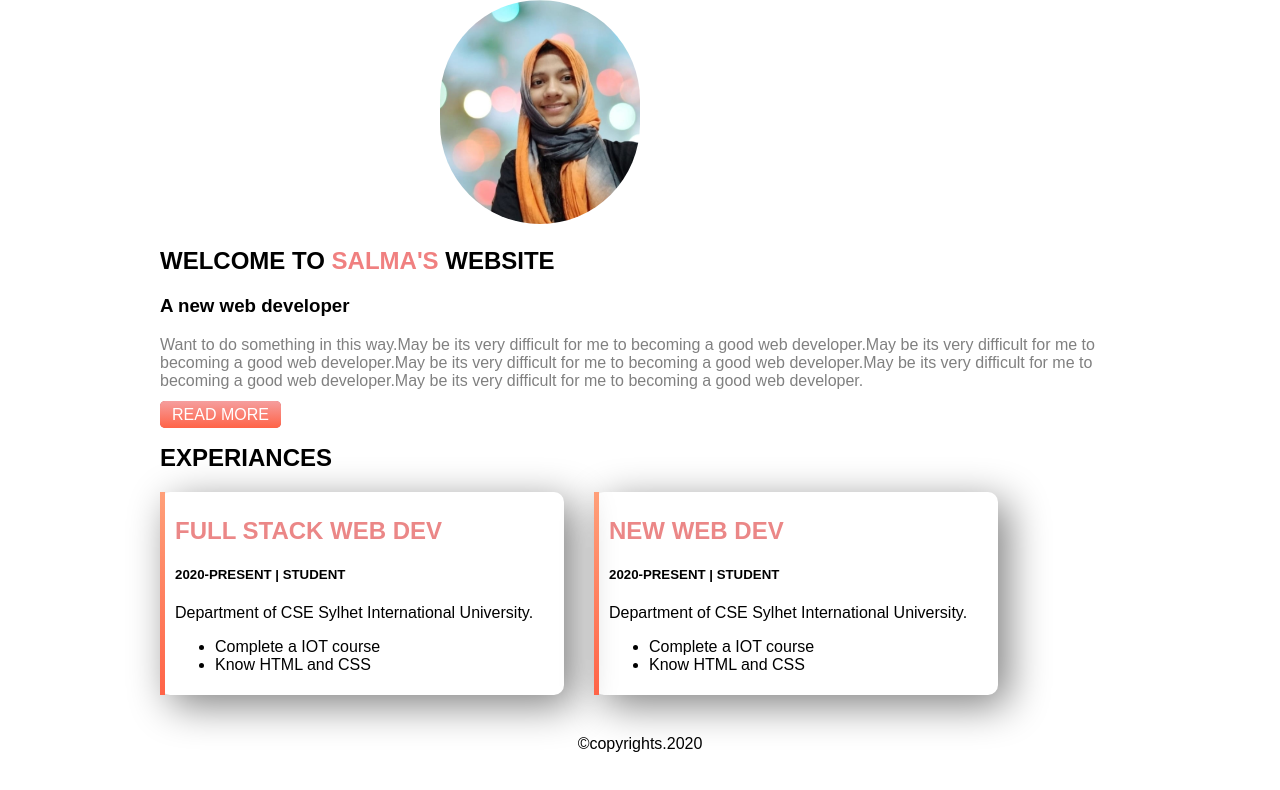
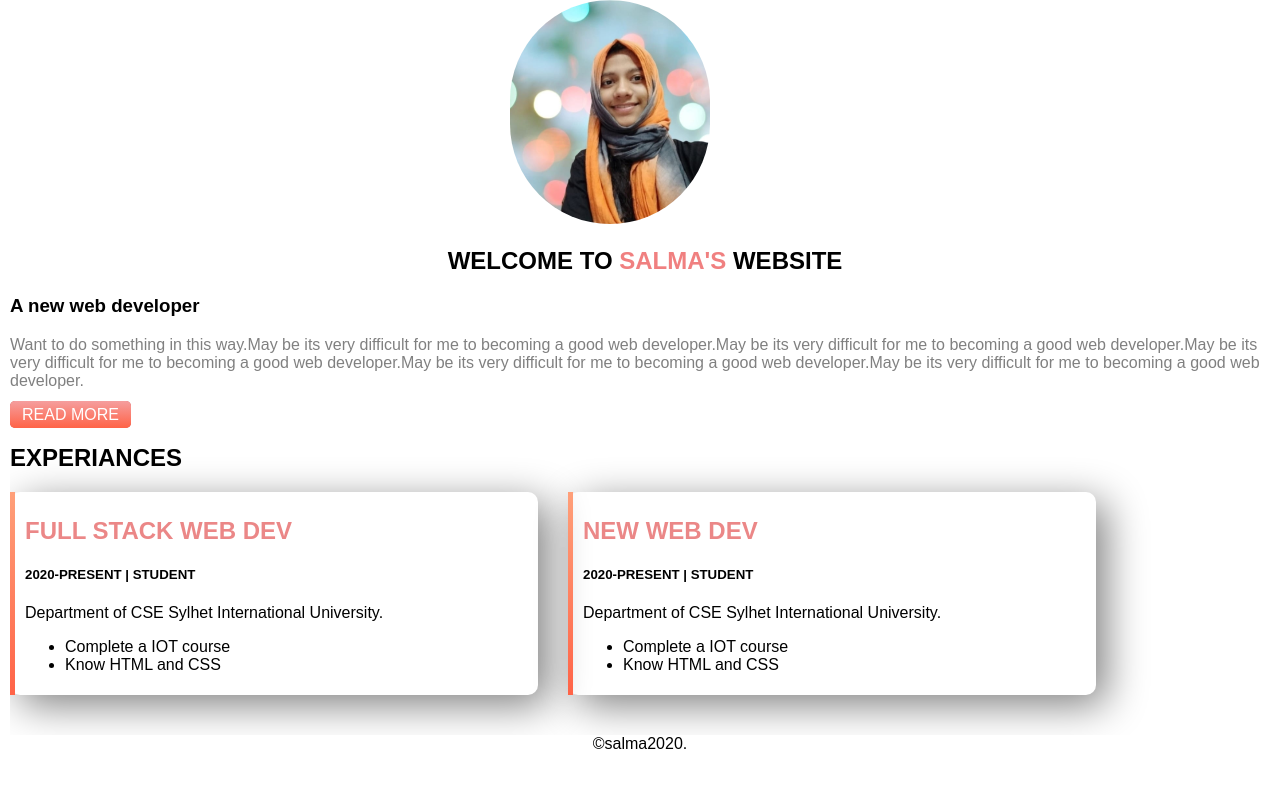
Before and after one commit to salma020/MyPortfolio, a plain HTML site: page index.html in a window 1280 px wide. Drawn offline with Linux system fonts and the light colour scheme.

Commit message:
welldone

```diff
--- a/index.html
+++ b/index.html
@@ -8,7 +8,7 @@
 </head>
 <body>
     <section>
-        <div>
+        <div class="first-part1">
             <img src="images/me.png" alt="">
         </div>
         <div class="first-part">
@@ -18,9 +18,9 @@
         </div>
         <a class="btn" href="#">READ MORE</a>
     </section>
-    <section class="Middle-part">
+    <section class="Middle-part main">
         <h2>EXPERIANCES</h2>
-        <div class="experiance">
+        <div class="experiance main">
             <h2>FULL STACK WEB DEV</h2>
             <h5>2020-PRESENT | STUDENT</h5>
             <P>Department of CSE Sylhet International University.</P>
@@ -30,7 +30,7 @@
             </ul>
 
         </div>
-        <div class="experiance">
+        <div class="experiance main">
             <h2>NEW WEB DEV</h2>
             <h5>2020-PRESENT | STUDENT</h5>
             <P>Department of CSE Sylhet International University.</P>
@@ -41,10 +41,8 @@
 
         </div>
     </section>
-    <footer class="ftr">
-        <p>&copy;copyrights.2020</p>
-    </footer>
 
+    <footer>&copy;salma2020.</footer>
 </body>
 
 </html>
--- a/style.css
+++ b/style.css
@@ -1,21 +1,42 @@
+@media only screen and (max-width: 600px) {
+
 body{
-    width: 960px;
+	background-color: lightblue;
+
+}
+.first-part1{
+
+margin-left: -397px;
+}
+}
+.main{
+    overflow: hidden;
+}
+
+body{
     margin: 0px auto;
     font-family: arial;
+
 }
 
-
-img{
+.first-part1 img{
     width: 200px;
     border-radius: 100px;
-    margin-left: 280px;
+    margin-left: 500px;
 
+}
+section{
+    margin-left: 10px;
 }
 .name{
     color: lightcoral;
 }
+.first-part h2{
+    text-align:center ;
+}
 .first-part p{
   color: gray;
+
 
 }
 .btn{
@@ -42,7 +63,7 @@ img{
 .experiance h2{
     color: rgb(235, 135, 135);
 }
-.ftr{
+
+footer{
     text-align: center;
-
 }
```
